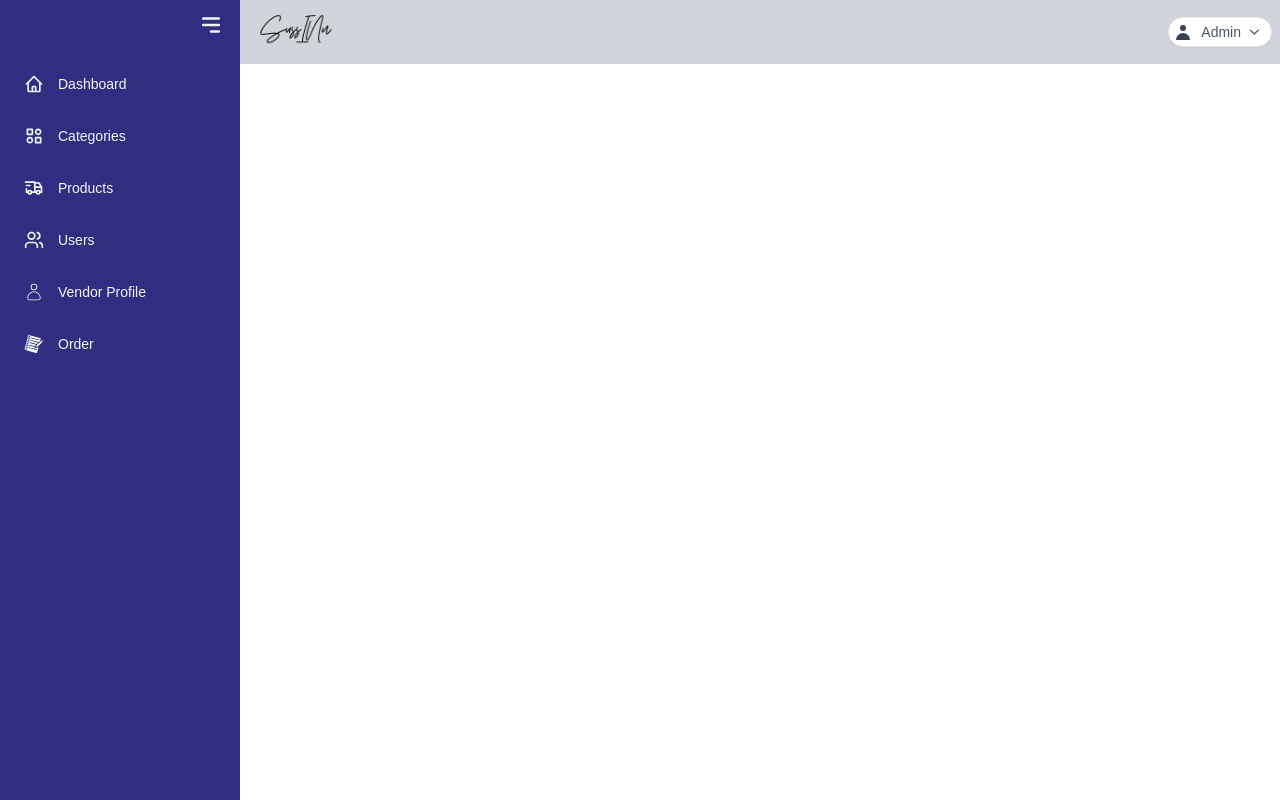
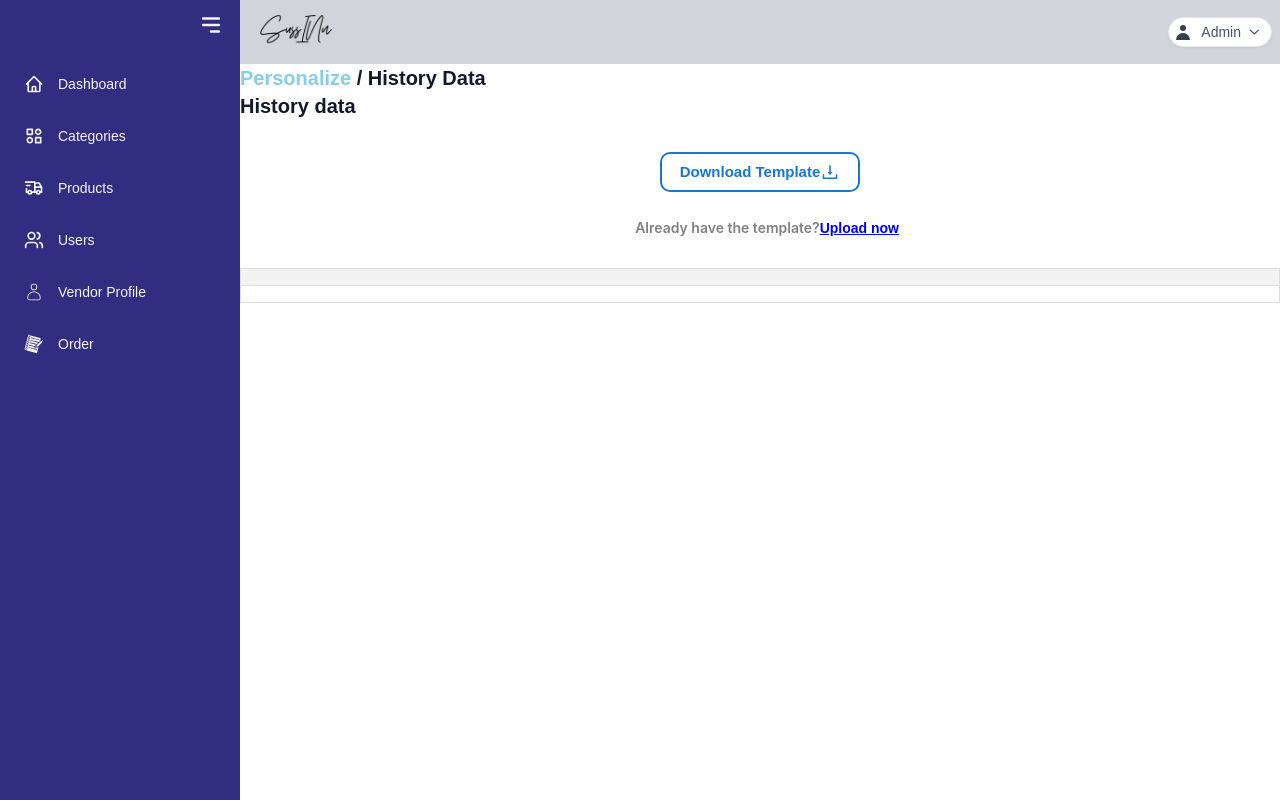
Before and after one commit to m-yunus/Sussin-Admin, a React (Create React App) app: page /dashboard/data in a window 1280 px wide. Built offline with nearby package versions, Linux system fonts and the light colour scheme.

Commit message:
users data list added

```diff
--- /dev/null
+++ b/src/Components/UserDataList/UserData.css
@@ -0,0 +1,73 @@
+/* historyData.css */
+
+/* Styling for the uploaded table container */
+.uploaded-table-container {
+    margin-top: 20px;
+    max-height:200px;
+    overflow-x: scroll;
+
+  }
+
+  /* Styling for the table */
+  .uploaded-table-container table {
+    width: 100%;
+    border-collapse: collapse;
+    border: 1px solid #ddd;
+
+  }
+
+  /* Styling for table headers */
+  .uploaded-table-container th {
+    background-color: #f2f2f2;
+    border: 1px solid #ddd;
+    padding: 8px;
+    text-align: left;
+  }
+
+  /* Styling for table rows */
+  .uploaded-table-container td {
+    border: 1px solid #ddd;
+    padding: 8px;
+    text-align: left;
+  }
+
+  /* Add hover effect to table rows */
+  .uploaded-table-container tr:hover {
+    background-color: #f5f5f5;
+  }
+
+
+.download-button {
+  height: 40px;
+  width: 200px;
+  border-radius: 10px;
+  color: #1877d2;
+  border: 2px solid #1877d2; /* Add border property here */
+  display: flex;
+  align-items: center;
+  font-size: 15px;
+  justify-content: center;
+  margin: auto;
+  cursor: pointer;
+  font-family: 'Nunito Sans', sans-serif;
+  margin-top: 2rem;
+}
+
+  .download-button:hover{
+     color: #07437b;
+    border-color: #07437b;
+  }
+  .history-data-download-icon{
+    font-size: 20px;
+  }
+  .upload-label{
+
+    height: 40px;
+    margin-left: 38%;
+    margin-top: 1rem;
+    display: flex;
+    justify-content: center;
+    align-items: center;
+
+
+  }
--- /dev/null
+++ b/src/Components/UserDataList/UserData.jsx
@@ -0,0 +1,100 @@
+import React from 'react'
+import './UserData.css'
+import {AiOutlineDownload} from "react-icons/ai"
+
+
+const UserData = () => {
+  return (
+    <>
+        <div className="wrapper-right">
+      <form>
+        <div className="dash-right-top">
+          <div className="pathname">
+            <h3>
+              <span style={{ color: "skyblue" }}>Personalize</span>{" "}
+              <span>/ History Data</span>
+            </h3>
+          </div>
+        </div>
+        <div className="content-container">
+          <div className="heading-container">
+            <h4>History data</h4>
+            <div style={{ width: "90px" }} className="underline-grey"></div>
+          </div>
+
+          <div>
+            <a
+              style={{ textDecoration: "none" }}
+              href="/path/to/your/template.xlsx"
+              download
+            >
+              <button className="download-button">
+                Download Template{" "}
+                <AiOutlineDownload className="history-data-download-icon" />
+              </button>
+            </a>
+            <div className="flex items-center ms-16">
+              <label
+                style={{
+                  color: "gray",
+                  backgroundColor: "white",
+                  fontFamily: "'Inter', sans-serif",
+                  fontSize: "14px",
+                }}
+                className="upload-label flex  "
+              >
+                Already have the template?{" "}
+                <label
+                  style={{
+                    color: "blue", // Change the text color to blue to indicate a link
+                    cursor: "pointer", // Add a cursor style to indicate it's clickable
+                    textDecoration: "underline", // Add underline style to indicate it's a link
+                  }}
+                  htmlFor="file-input"
+                >
+                  Upload now{" "}
+                  <input
+                    type="file"
+                    accept=".xlsx"
+                    id="file-input"
+                    style={{
+                      display: "none", // Hide the input element
+                    }}
+
+                  />{" "}
+                </label>
+              </label>
+            </div>
+
+
+              <div className="uploaded-table-container">
+                <table>
+                  <thead>
+                    <tr>
+
+                        <th ></th>
+
+                    </tr>
+                  </thead>
+                  <tbody>
+
+                      <tr>
+
+                          <td ></td>
+
+                      </tr>
+
+                  </tbody>
+                </table>
+              </div>
+
+          </div>
+        </div>
+      </form>
+    </div>
+
+    </>
+  )
+}
+
+export default UserData
--- a/src/Routes/RouteLayout.js
+++ b/src/Routes/RouteLayout.js
@@ -9,6 +9,9 @@ import Products from '../Components/products/Products'
 import Users from '../Components/Users/Users'
 import VendorProfile from '../Components/Vendor_profile/VendorProfile'
 import Orders from '../Components/Orders/Orders'
+import UserData from '../Components/UserDataList/UserData'
+
+
 
 
 
@@ -26,6 +29,10 @@ const RouteLayout = () => {
           <Route path='users' element={<Users/>}/>
           <Route path='vendorProfile' element={<VendorProfile/>}/>
           <Route path='order' element={<Orders/>}/>
+          <Route path='data' element={<UserData/>}/>
+
+
+
 
 
         </Route>
```
